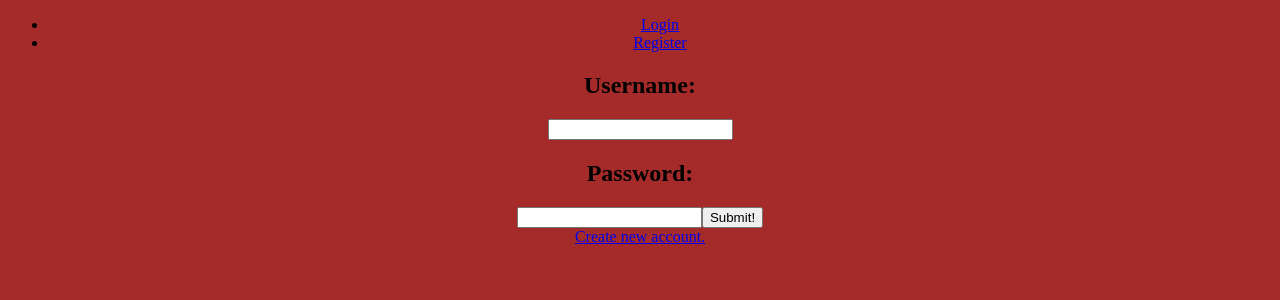
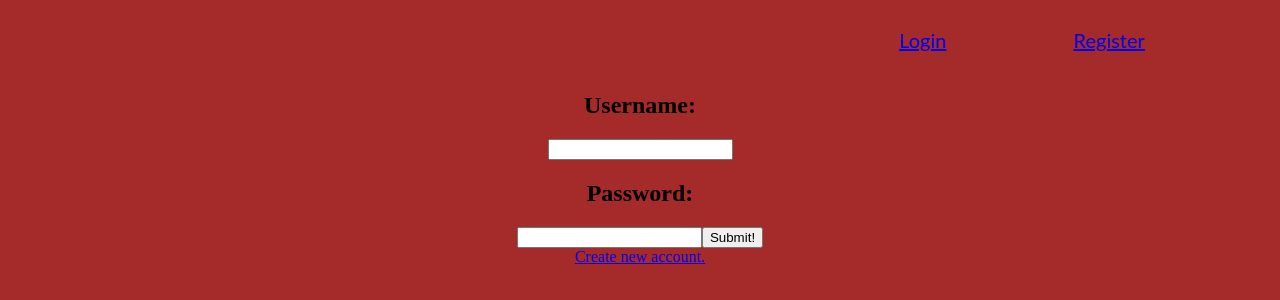
Before and after one commit to lowell1/devdesk_queue_fe, a React (Create React App) app: page /login in a window 1280 px wide. Shown: the top 300 px of the page. Built offline with nearby package versions, Linux system fonts and the light colour scheme.

Commit message:
started work on styling

```diff
--- a/src/App.css
+++ b/src/App.css
@@ -1,5 +1,21 @@
 .App {
   text-align: center;
+}
+
+.App .links{
+  display: flex;
+  justify-content: flex-end;
+}
+.App .links ul{
+  width:500px;
+  text-decoration: none;
+  font-family: Lato, sans-serif;
+  font-size: 20px;
+  list-style-type: none;
+  display: flex;
+  flex-direction: row;
+  justify-content: space-evenly;
+  align-items: center;
 }
 
 .App-logo {
--- a/src/App.js
+++ b/src/App.js
@@ -1,6 +1,6 @@
 import React from 'react';
 import './App.css';
-import {Route, Link} from "react-router-dom";
+import {Route, NavLink} from "react-router-dom";
 import {ConnectLoginFormik, RegisterFormik} from "./components/Forms";
 import PrivateRoute from "./components/PrivateRoute";
 import SignOut from "./components/SignOut";
@@ -16,31 +16,33 @@ function App(props) {
 
   return (
     <div className="App">
+      <div className="links">
         {
           props.loginStatus ?
           <ul>
             <li>
-              <Link to="/">Dashboard</Link>
+              <NavLink to="/">Dashboard</NavLink>
             </li>
             <li>
-              <Link to="/sign_out">Sign out</Link>
+              <NavLink to="/sign_out">Sign out</NavLink>
             </li>
             <li>
-              <Link to="/new_ticket">Create new ticket</Link>
+              <NavLink to="/new_ticket">Create new ticket</NavLink>
             </li>
           </ul>
           :
           (
           <ul>
             <li>
-            <Link to="/login">Login</Link>
+            <NavLink to="/login">Login</NavLink>
             </li>
             <li>
-              <Link to="/register">Register</Link>
+              <NavLink to="/register">Register</NavLink>
             </li>
           </ul>
           )
         }
+      </div>
 
       <Route path="/login" component={ConnectLoginFormik}/>
       <Route path="/sign_out" component={SignOut}/>
```
Also changed, not shown: src/img/lambda-logo.png (added).
